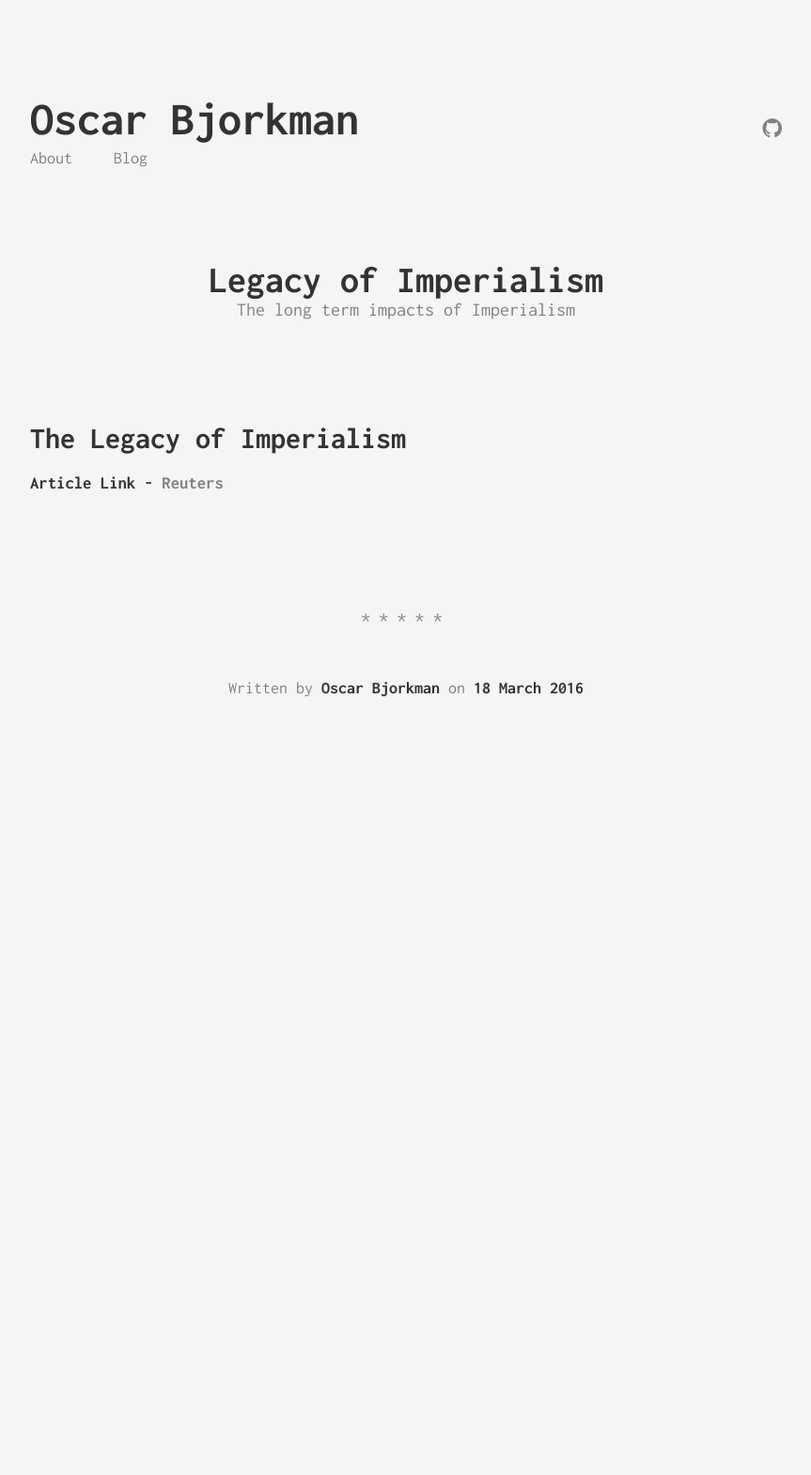
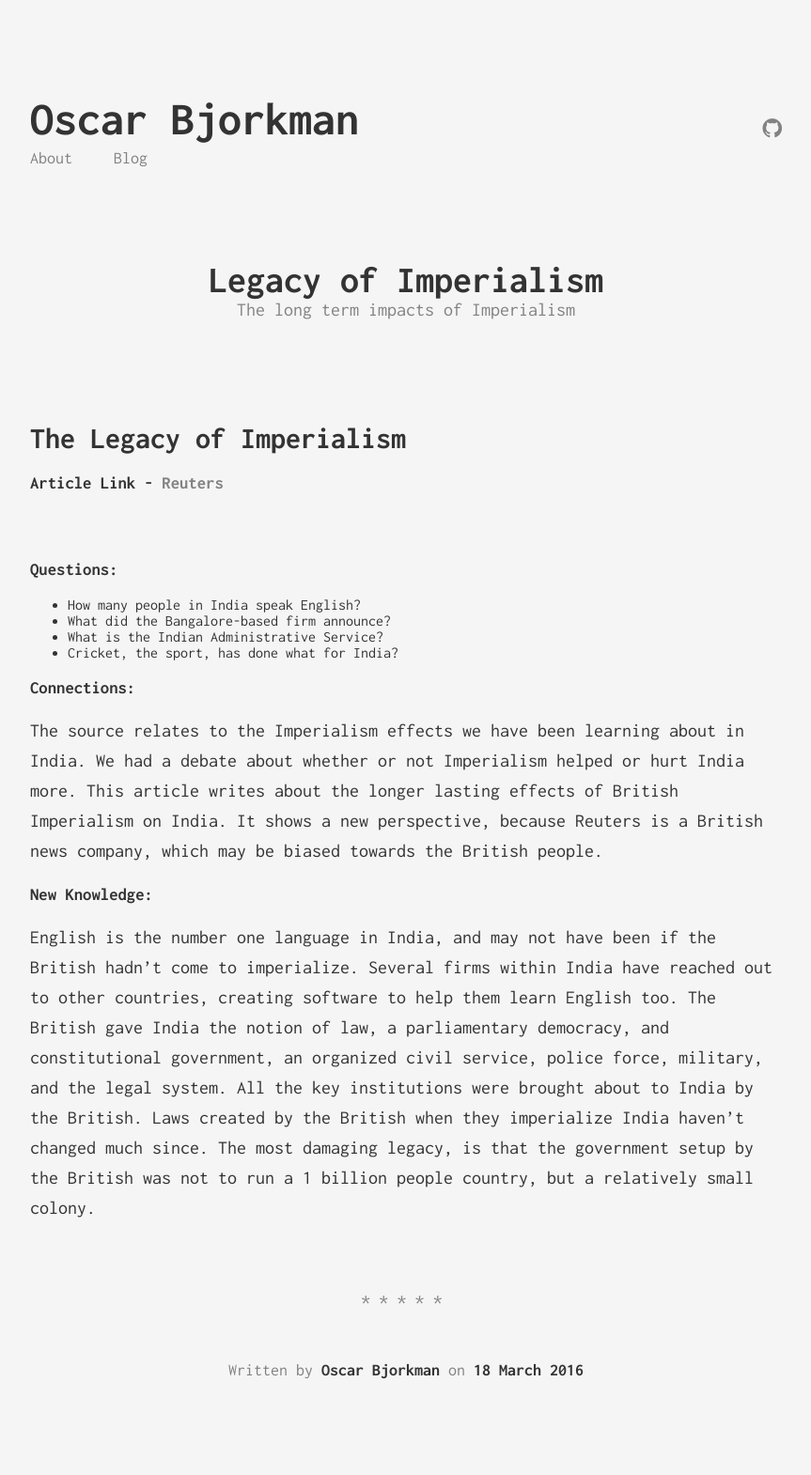
Before and after one commit to Stereopoly/Jekyll-Blog, a Jekyll site: the page built from _posts/2016-3-18-16-imperialism-post.markdown, in a window 1280 px wide. Shown: the whole page at 94% size, without its empty margins (208-1071 px from the left). Built offline with Jekyll 4.4.1, drawn with Linux system fonts in a browser that asks for light colours; before the commit the page ends 900 px from its top, so only the background shows below that.

Commit message:
Added post body

```diff
--- a/_posts/2016-3-18-16-imperialism-post.markdown
+++ b/_posts/2016-3-18-16-imperialism-post.markdown
@@ -10,3 +10,15 @@ categories:
 
 ### Article Link - [Reuters](http://www.reuters.com/article/us-india-independence-legacy-idUSSP29531720070815)
 <br>
+
+### Questions:
+* How many people in India speak English?
+* What did the Bangalore-based firm announce?
+* What is the Indian Administrative Service?
+* Cricket, the sport, has done what for India?
+
+### Connections:
+The source relates to the Imperialism effects we have been learning about in India. We had a debate about whether or not Imperialism helped or hurt India more. This article writes about the longer lasting effects of British Imperialism on India. It shows a new perspective, because Reuters is a British news company, which may be biased towards the British people.
+
+### New Knowledge:
+English is the number one language in India, and may not have been if the British hadn’t come to imperialize. Several firms within India have reached out to other countries, creating software to help them learn English too. The British gave India the notion of law, a parliamentary democracy, and constitutional government, an organized civil service, police force, military, and the legal system. All the key institutions were brought about to India by the British. Laws created by the British when they imperialize India haven’t changed much since. The most damaging legacy, is that the government setup by the British was not to run a 1 billion people country, but a relatively small colony.
```
